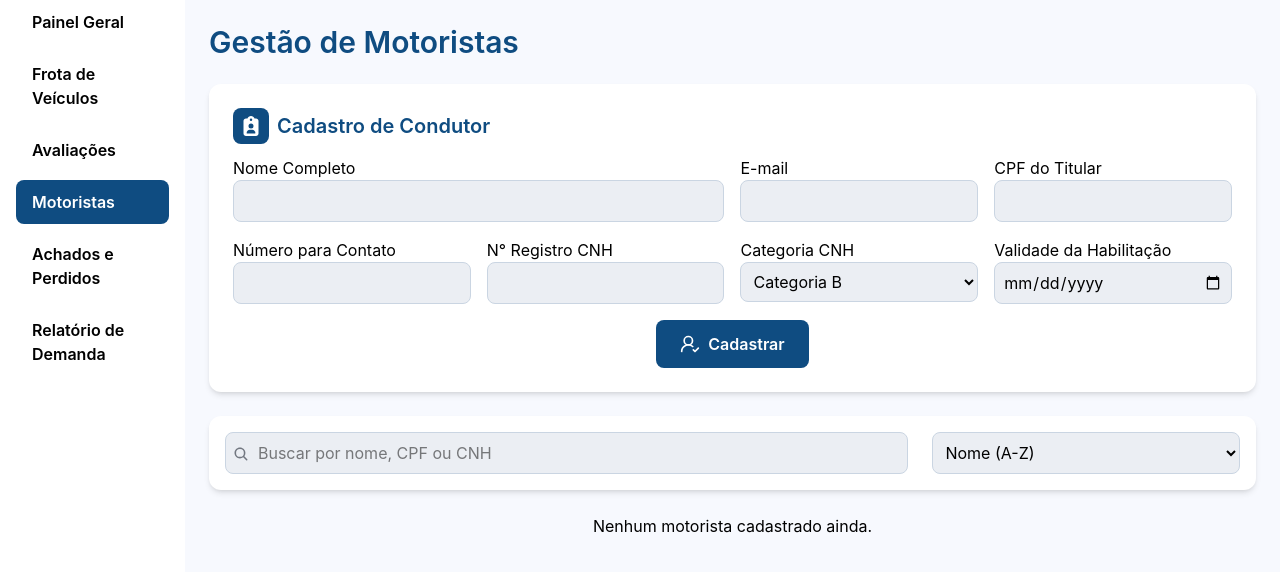
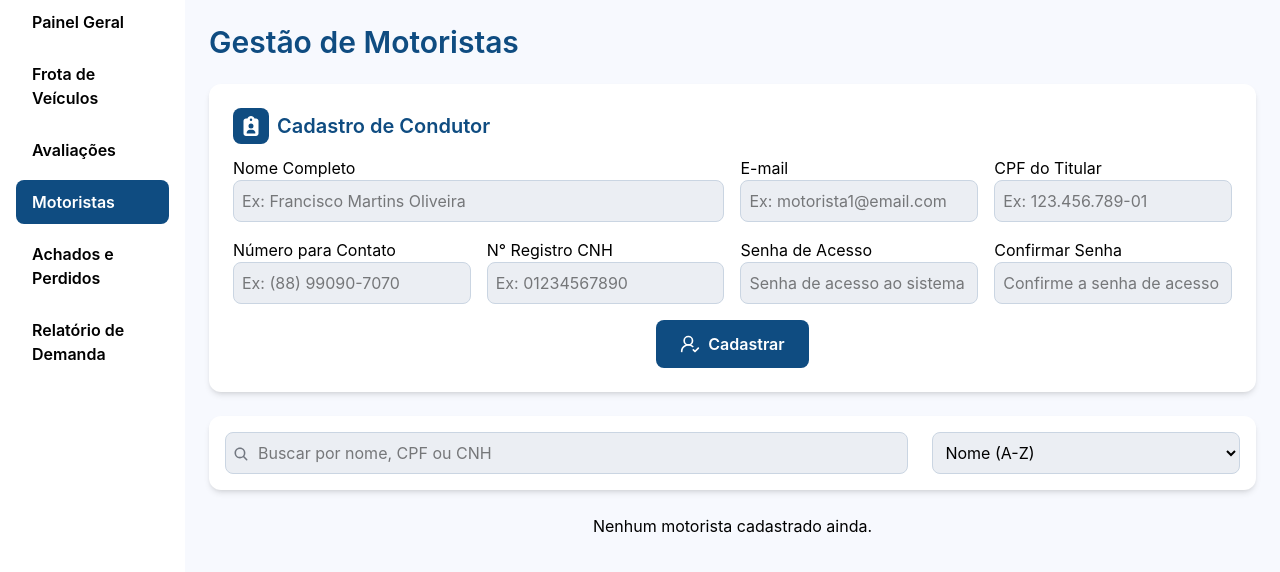
Before and after one commit to carlosrodrigueszx/muv, a React (Vite) app in the folder frontend/: page /gestao/motoristas in a window 1280 px wide. Shown: the top 572 px of the page. Built offline with nearby package versions, Linux system fonts and the light colour scheme.

Commit message:
Modify input fields: Drivers Management

```diff
--- a/frontend/src/components/DriversListItem.tsx
+++ b/frontend/src/components/DriversListItem.tsx
@@ -1,17 +1,13 @@
 import { MdOutlineEmail, MdOutlineLocalPhone } from "react-icons/md";
-import {
-  PiCalendarCheckBold,
-  PiClockCounterClockwiseFill,
-} from "react-icons/pi";
+import { PiClockCounterClockwiseFill } from "react-icons/pi";
 import { FaRegAddressCard } from "react-icons/fa6";
 import { LuEye } from "react-icons/lu";
 import { RiPencilLine } from "react-icons/ri";
 
 interface DriversListItemProps {
   driverName: string;
-  catCNH: string;
   valueCNH: string;
-  validityCNH: string;
+  valueCPF: string;
   telNumber: string;
   driverEmail: string;
   driverImage: string;
@@ -19,9 +15,8 @@ interface DriversListItemProps {
 
 export default function DriversListItem({
   driverName,
-  catCNH,
   valueCNH,
-  validityCNH,
+  valueCPF,
   telNumber,
   driverEmail,
   driverImage,
@@ -37,34 +32,24 @@ export default function DriversListItem({
             {driverName}
           </h2>
           <ul>
-            <li className="flex items-center gap-2">
+            <li className="flex items-center gap-1">
               <FaRegAddressCard
                 size={18}
                 className="text-secondary-dark-gray"
               />
-              CNH Cat.{" "}
-              <span className="driver-cnh-type font-semibold">{catCNH} </span>
-              Reg.:{" "}
+              CPF:
+              <span className="driver-cnh-value font-semibold">{valueCPF}</span>
+              CNH:{" "}
               <span className="driver-cnh-value font-semibold">{valueCNH}</span>
             </li>
-            <li className="flex items-center gap-2">
-              <PiCalendarCheckBold
-                size={18}
-                className="text-secondary-dark-gray"
-              />
-              Validade:{" "}
-              <span className="driver-cnh-validity font-semibold">
-                {validityCNH}
-              </span>
-            </li>
-            <li className="flex items-center gap-2">
+            <li className="flex items-center gap-1">
               <MdOutlineLocalPhone
                 size={18}
                 className="text-secondary-dark-gray"
               />
               <span className="driver-tel font-semibold">{telNumber}</span>
             </li>
-            <li className="flex items-center gap-2">
+            <li className="flex items-center gap-1">
               <MdOutlineEmail size={18} className="text-secondary-dark-gray" />
               <span className="driver-email font-semibold">{driverEmail}</span>
             </li>
--- a/frontend/src/index.css
+++ b/frontend/src/index.css
@@ -8,3 +8,14 @@
   --color-secondary-dark-gray: #727780;
   --color-gray-300: oklch(0.869 0.022 252.894);
 }
+
+/* Remove o ícone de olho nativo nos navegadores baseados em Chromium (Chrome, Edge, etc.) */
+input::-ms-reveal,
+input::-ms-clear {
+  display: none;
+}
+
+/* Garante a remoção em seletores específicos de password se necessário */
+input[type="password"]::-webkit-credentials-reveal {
+  display: none;
+}
--- a/frontend/src/pages/management/Drivers.tsx
+++ b/frontend/src/pages/management/Drivers.tsx
@@ -2,7 +2,7 @@ import { useMemo, useState } from "react";
 import type { ChangeEvent, SubmitEvent } from "react";
 
 import { FaClipboardUser } from "react-icons/fa6";
-import { LuUserRoundCheck } from "react-icons/lu";
+import { LuUserRoundCheck, LuEye, LuEyeClosed } from "react-icons/lu";
 import { IoSearch } from "react-icons/io5";
 import DriversListItem from "../../components/DriversListItem.tsx";
 
@@ -26,12 +26,16 @@ export default function Drivers() {
   const [inputName, setInputName] = useState("");
   const [inputEmail, setInputEmail] = useState("");
   const [inputCPF, setInputCPF] = useState("");
+  const [inputCNH, setInputCNH] = useState("");
   const [inputTel, setInputTel] = useState("");
-  const [inputCNH, setInputCNH] = useState("");
-  const [selectCatCNH, setSelectCatCNH] = useState("B");
-  const [inputValidityCNH, setInputValidityCNH] = useState("");
+  const [inputPassword, setInputPassword] = useState("");
+  const [inputConfirmPassword, setInputConfirmPassword] = useState("");
 
-  // Estado do input de busca e ordenação
+  // Estados para controlar a visibilidade das senhas
+  const [showPassword, setShowPassword] = useState(false);
+  const [showConfirmPassword, setShowConfirmPassword] = useState(false);
+
+  // Estados dos input de busca e ordenação
   const [inputSearch, setInputSearch] = useState("");
   const [selectOrder, setSelectOrder] = useState("nome-az");
 
@@ -94,6 +98,11 @@ export default function Drivers() {
     }
     */
 
+    if (inputPassword != inputConfirmPassword) {
+      alert("As senhas inseridas são diferentes!");
+      return;
+    }
+
     const newDriver: Motorista = {
       id: 1,
       nome: inputName,
@@ -112,8 +121,18 @@ export default function Drivers() {
         e.cpf === newDriver.cpf,
     );
 
-    if (checkDuplicated.length === 0)
+    if (checkDuplicated.length === 0) {
       setDriversArray([...driversArray, newDriver]);
+      setInputName("");
+      setInputEmail("");
+      setInputCPF("");
+      setInputCNH("");
+      setInputTel("");
+      setInputPassword("");
+      setInputConfirmPassword("");
+    } else {
+      alert("Motorista já cadastrado!");
+    }
   };
 
   return (
@@ -146,6 +165,7 @@ export default function Drivers() {
                 name="complete-name"
                 maxLength={255}
                 className="bg-secondary-gray p-[8px] rounded-lg w-full border border-solid border-gray-300"
+                placeholder="Ex: Francisco Martins Oliveira"
                 value={inputName}
                 onChange={(e: ChangeEvent<HTMLInputElement>) =>
                   setInputName(e.target.value)
@@ -160,10 +180,12 @@ export default function Drivers() {
                 id="email"
                 name="email"
                 className="bg-secondary-gray p-[8px] rounded-lg w-full border border-solid border-gray-300"
+                placeholder="Ex: motorista1@email.com"
                 value={inputEmail}
                 onChange={(e: ChangeEvent<HTMLInputElement>) =>
                   setInputEmail(e.target.value)
                 }
+                required
               />
             </div>
             <div className="form-field">
@@ -174,10 +196,12 @@ export default function Drivers() {
                 name="cpf"
                 maxLength={11}
                 className="bg-secondary-gray p-[8px] rounded-lg w-full border border-solid border-gray-300"
+                placeholder="Ex: 123.456.789-01"
                 value={inputCPF}
                 onChange={(e: ChangeEvent<HTMLInputElement>) =>
                   setInputCPF(e.target.value)
                 }
+                required
               />
             </div>
             <div className="form-field">
@@ -187,10 +211,12 @@ export default function Drivers() {
                 id="phone-number"
                 name="phone-number"
                 className="bg-secondary-gray p-[8px] rounded-lg w-full border border-solid border-gray-300"
+                placeholder="Ex: (88) 99090-7070"
                 value={inputTel}
                 onChange={(e: ChangeEvent<HTMLInputElement>) =>
                   setInputTel(e.target.value)
                 }
+                required
               />
             </div>
             <div className="form-field">
@@ -200,6 +226,7 @@ export default function Drivers() {
                 id="cnh-value"
                 name="cnh-value"
                 className="bg-secondary-gray p-[8px] rounded-lg w-full border border-solid border-gray-300"
+                placeholder="Ex: 01234567890"
                 value={inputCNH}
                 onChange={(e: ChangeEvent<HTMLInputElement>) =>
                   setInputCNH(e.target.value)
@@ -207,35 +234,61 @@ export default function Drivers() {
                 required
               />
             </div>
-            <div className="form-field">
-              <label htmlFor="cnh-type">Categoria CNH</label>
-              <select
-                name="chn-type"
-                id="cnh-type"
+            <div className="form-field relative">
+              <label htmlFor="password">Senha de Acesso</label>
+              <input
+                type={showPassword ? "text" : "password"}
+                name="password"
+                id="password"
+                placeholder="Senha de acesso ao sistema do motorista"
                 className="bg-secondary-gray p-[8px] rounded-lg w-full border border-solid border-gray-300"
-                value={selectCatCNH}
-                onChange={(e: ChangeEvent<HTMLSelectElement>) =>
-                  setSelectCatCNH(e.target.value)
-                }
-                required
-              >
-                <option value="B">Categoria B</option>
-                <option value="D">Categoria D</option>
-              </select>
-            </div>
-            <div className="form-field">
-              <label htmlFor="cnh-validity">Validade da Habilitação</label>
-              <input
-                type="date"
-                id="cnh-validity"
-                name="cnh-validity"
-                className="bg-secondary-gray p-[8px] rounded-lg w-full border border-solid border-gray-300"
-                value={inputValidityCNH}
-                onChange={(e: ChangeEvent<HTMLInputElement>) =>
-                  setInputValidityCNH(e.target.value)
-                }
+                value={inputPassword}
+                onChange={(e: ChangeEvent<HTMLInputElement>) => {
+                  const value = e.target.value;
+                  setInputPassword(value);
+                  if (value === "") {
+                    setShowPassword(false);
+                  }
+                }}
                 required
               />
+              {inputPassword.length > 0 && (
+                <button
+                  type="button"
+                  className="absolute right-3 bottom-3"
+                  onClick={() => setShowPassword(!showPassword)}
+                >
+                  {showPassword ? <LuEye /> : <LuEyeClosed />}
+                </button>
+              )}
+            </div>
+            <div className="form-field relative">
+              <label htmlFor="password-confirm">Confirmar Senha</label>
+              <input
+                type={showConfirmPassword ? "text" : "password"}
+                id="password-confirm"
+                name="password-confirm"
+                placeholder="Confirme a senha de acesso"
+                className="bg-secondary-gray p-[8px] rounded-lg w-full border border-solid border-gray-300"
+                value={inputConfirmPassword}
+                onChange={(e: ChangeEvent<HTMLInputElement>) => {
+                  const value = e.target.value;
+                  setInputConfirmPassword(value);
+                  if (value === "") {
+                    setShowConfirmPassword(false);
+                  }
+                }}
+                required
+              />
+              {inputConfirmPassword.length > 0 && (
+                <button
+                  type="button"
+                  className="absolute right-3 bottom-3"
+                  onClick={() => setShowConfirmPassword(!showConfirmPassword)}
+                >
+                  {showConfirmPassword ? <LuEye /> : <LuEyeClosed />}
+                </button>
+              )}
             </div>
             <div className="form-field col-span-2 col-start-2 justify-items-center">
               <button
@@ -292,9 +345,8 @@ export default function Drivers() {
           filteredDrivers.map((driver) => (
             <DriversListItem
               driverName={driver.nome}
-              catCNH={"Indefinida"}
               valueCNH={driver.cnh}
-              validityCNH={"Indefinida"}
+              valueCPF={driver.cpf}
               telNumber={driver.telefone}
               driverImage={driver.foto}
               driverEmail={driver.email}
```
